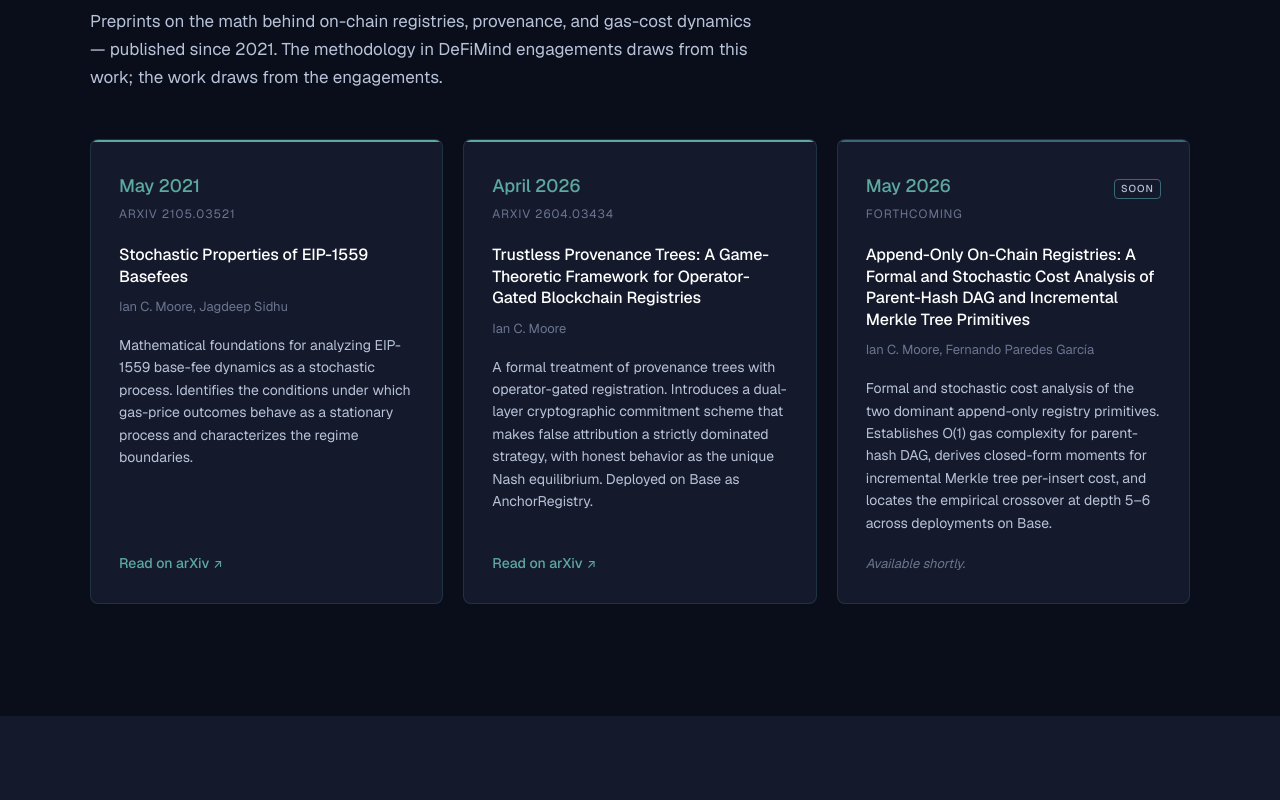
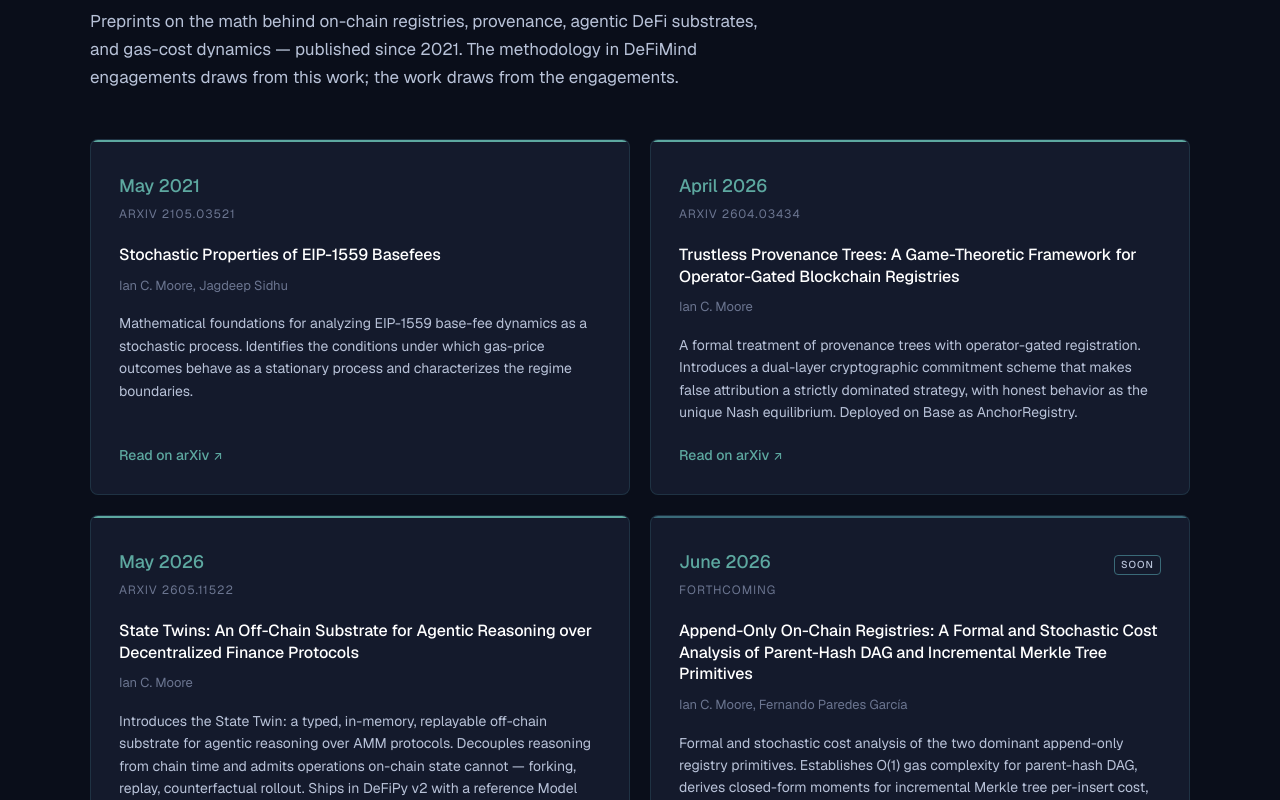
Before and after one commit to defimind-ai/defimind-ui, a Next.js app: page / in a window 1280 px wide. Shown: the part 3260-4060 px from the top of the page. Built offline with nearby package versions, Linux system fonts and the light colour scheme.

Commit message:
Move Append-Only Registries forthcoming date to June 2026

```diff
--- a/src/components/Research.tsx
+++ b/src/components/Research.tsx
@@ -11,9 +11,9 @@ type Paper = {
 };
 
 // Ordered chronologically (oldest first) so the date column reads left-to-right
-// as a timeline. The publication arc — May 2021 → April 2026 → May 2026
-// (forthcoming) — is itself the strongest qualifying signal in this section,
-// independent of the papers' content. Surface it.
+// as a timeline. The publication arc — May 2021 → April 2026 → May 2026 (live)
+// → June 2026 (forthcoming) — is itself a strong qualifying signal in this
+// section, independent of the papers' content. Surface it.
 const papers: Paper[] = [
   {
     title: "Stochastic Properties of EIP-1559 Basefees",
@@ -36,9 +36,19 @@ const papers: Paper[] = [
   },
   {
     title:
+      "State Twins: An Off-Chain Substrate for Agentic Reasoning over Decentralized Finance Protocols",
+    authors: "Ian C. Moore",
+    date: "May 2026",
+    venue: "arXiv 2605.11522",
+    blurb:
+      "Introduces the State Twin: a typed, in-memory, replayable off-chain substrate for agentic reasoning over AMM protocols. Decouples reasoning from chain time and admits operations on-chain state cannot \u2014 forking, replay, counterfactual rollout. Ships in DeFiPy v2 with a reference Model Context Protocol server exposing typed analytical primitives as LLM tools; the same primitive serves a notebook quant, a backtest, and an LLM agent without modification.",
+    href: "https://arxiv.org/abs/2605.11522",
+  },
+  {
+    title:
       "Append-Only On-Chain Registries: A Formal and Stochastic Cost Analysis of Parent-Hash DAG and Incremental Merkle Tree Primitives",
     authors: "Ian C. Moore, Fernando Paredes Garc\u00eda",
-    date: "May 2026",
+    date: "June 2026",
     venue: "Forthcoming",
     blurb:
       "Formal and stochastic cost analysis of the two dominant append-only registry primitives. Establishes O(1) gas complexity for parent-hash DAG, derives closed-form moments for incremental Merkle tree per-insert cost, and locates the empirical crossover at depth 5\u20136 across deployments on Base.",
@@ -58,13 +68,13 @@ export function Research() {
           Five years of peer-style research underpinning the practice.
         </SectionTitle>
         <SectionLede>
-          Preprints on the math behind on-chain registries, provenance, and
-          gas-cost dynamics &mdash; published since 2021. The methodology in
-          DeFiMind engagements draws from this work; the work draws from the
-          engagements.
+          Preprints on the math behind on-chain registries, provenance, agentic
+          DeFi substrates, and gas-cost dynamics &mdash; published since 2021.
+          The methodology in DeFiMind engagements draws from this work; the
+          work draws from the engagements.
         </SectionLede>
 
-        <ul className="mt-12 grid list-none gap-5 md:grid-cols-3">
+        <ul className="mt-12 grid list-none gap-5 md:grid-cols-2">
           {papers.map((paper) => (
             <PaperCard key={paper.title} paper={paper} />
           ))}
```
